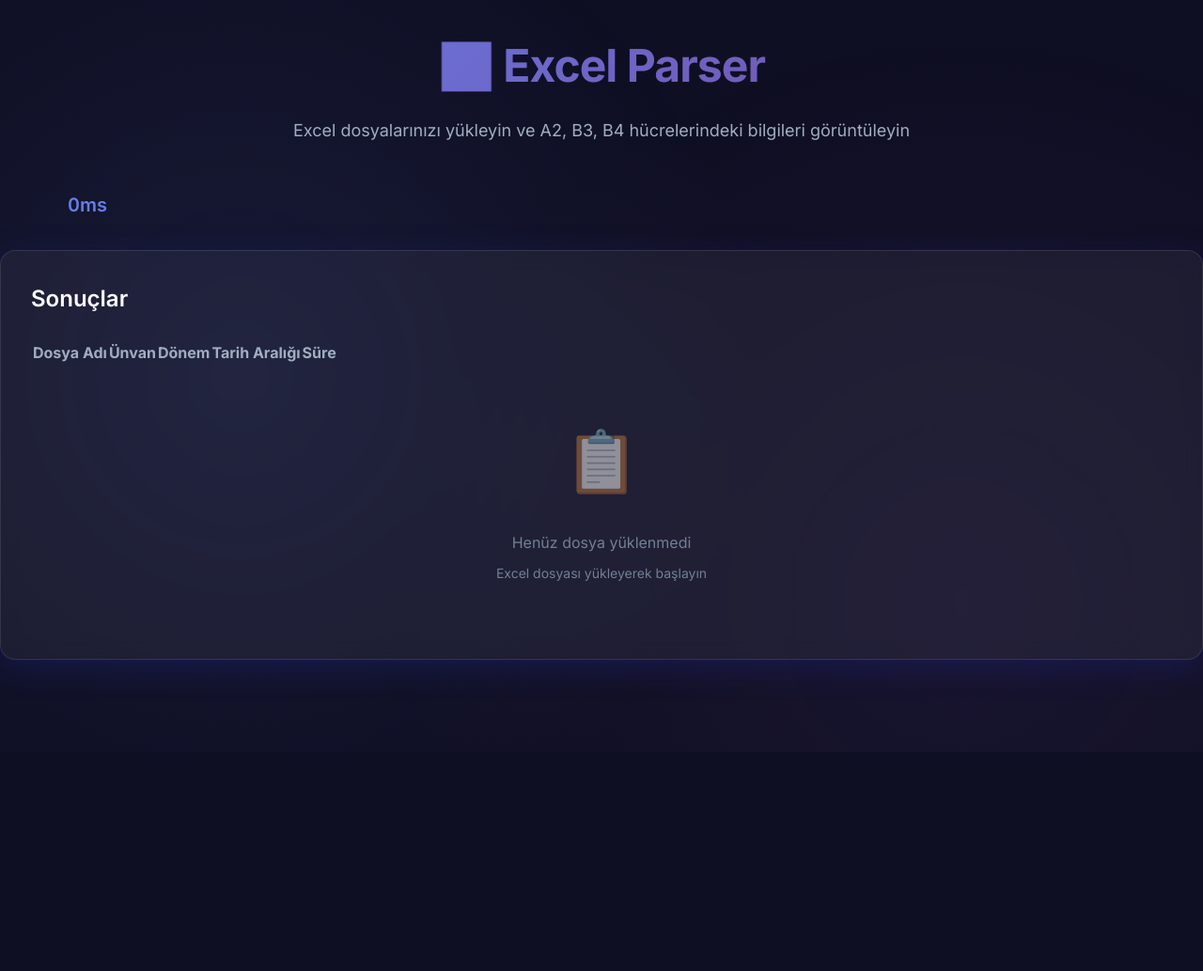
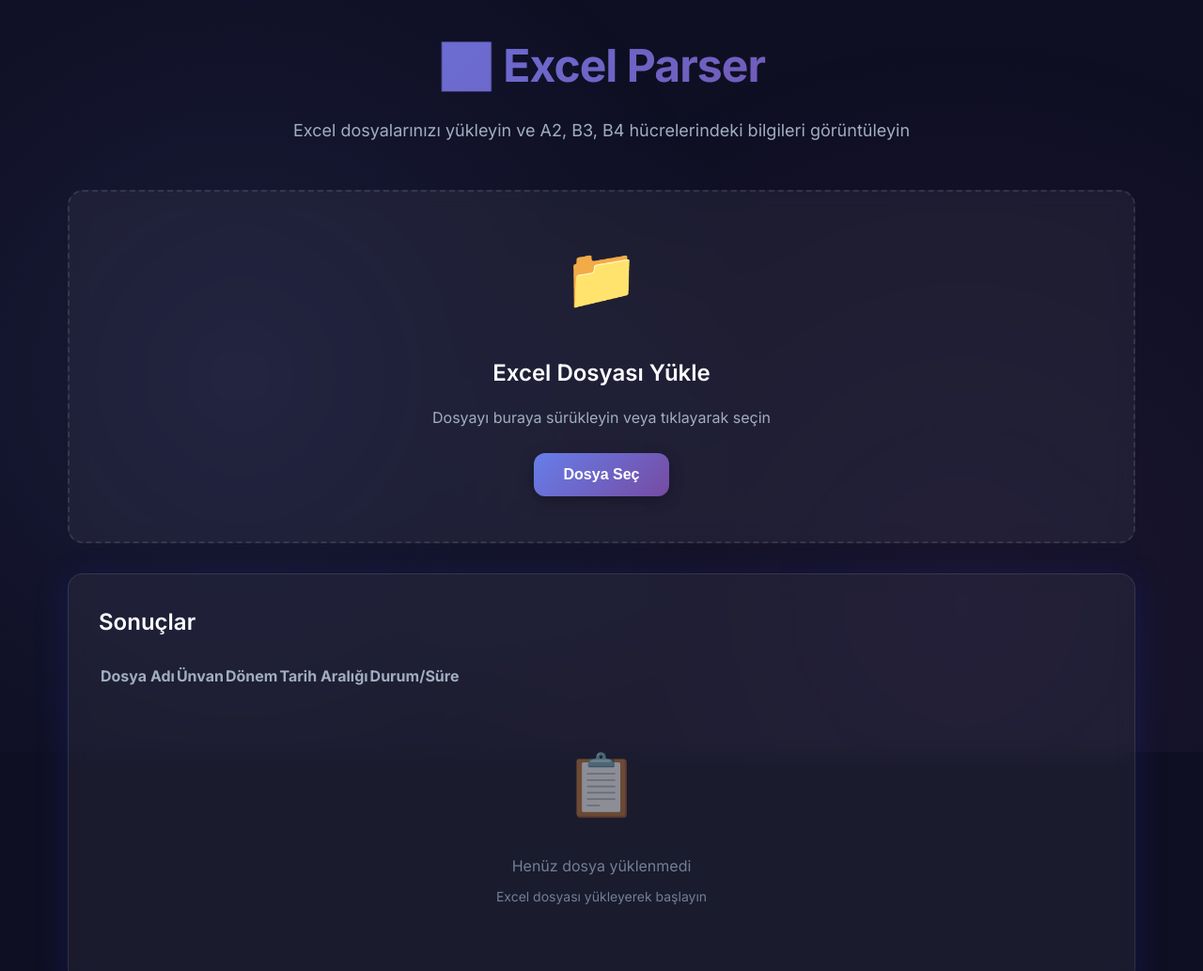
Before and after one commit to omercinar/excel-parser, a plain HTML site: page index.html in a window 1280 px wide. Shown: the top 1033 px of the page at 94% size. Before the commit the page ends 800 px from the top, so only its background shows below. Drawn offline with Linux system fonts and the light colour scheme.

Commit message:
Fixed missing upload area in index.html

```diff
--- a/index.html
+++ b/index.html
@@ -19,7 +19,19 @@
             <p class="subtitle">Excel dosyalarınızı yükleyin ve A2, B3, B4 hücrelerindeki bilgileri görüntüleyin</p>
         </header>
 
-        <p class="timer" id="processingTimer">0ms</p>
+        <main class="main-content">
+            <!-- Upload Area -->
+            <div class="upload-section">
+                <div class="upload-area" id="uploadArea">
+                    <div class="upload-icon">📁</div>
+                    <h2 class="upload-title">Excel Dosyası Yükle</h2>
+                    <p class="upload-text">Dosyayı buraya sürükleyin veya tıklayarak seçin</p>
+                    <input type="file" id="fileInput" accept=".xlsx,.xls" class="file-input" multiple>
+                    <button class="upload-button" id="uploadButton">Dosya Seç</button>
+                </div>
+
+                <div class="loading-indicator" id="loadingIndicator">
+                    <!-- Global timer removed as per new design, kept for structure if needed -->
                 </div>
             </div>
 
@@ -34,7 +46,7 @@
                                 <th>Ünvan</th>
                                 <th>Dönem</th>
                                 <th>Tarih Aralığı</th>
-                        <th>Süre</th>
+                                <th>Durum/Süre</th>
                             </tr>
                         </thead>
                         <tbody id="resultsBody">
```
Lines whose indentation alone changed are shown as unchanged.
